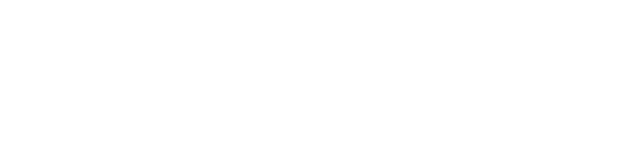
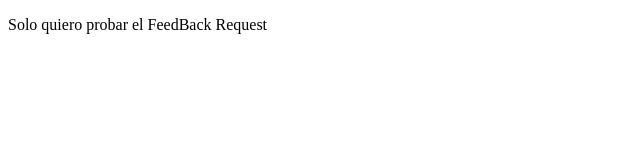
Before and after one commit to AhmedCOL/CourseCodeStream, a plain HTML site: page index.html in a window 1280 px wide. Shown: the whole page, without its empty margins (0-640 px from the left). Drawn offline with Linux system fonts and the light colour scheme.

Commit message:
Tenía que hacer este commit

```diff
--- a/index.html
+++ b/index.html
@@ -7,6 +7,6 @@
     <title>Hola Flujo Moderno de Trabajo</title>
 </head>
 <body>
-
+    <p>Solo quiero probar el FeedBack Request</p>
 </body>
 </html>
```
